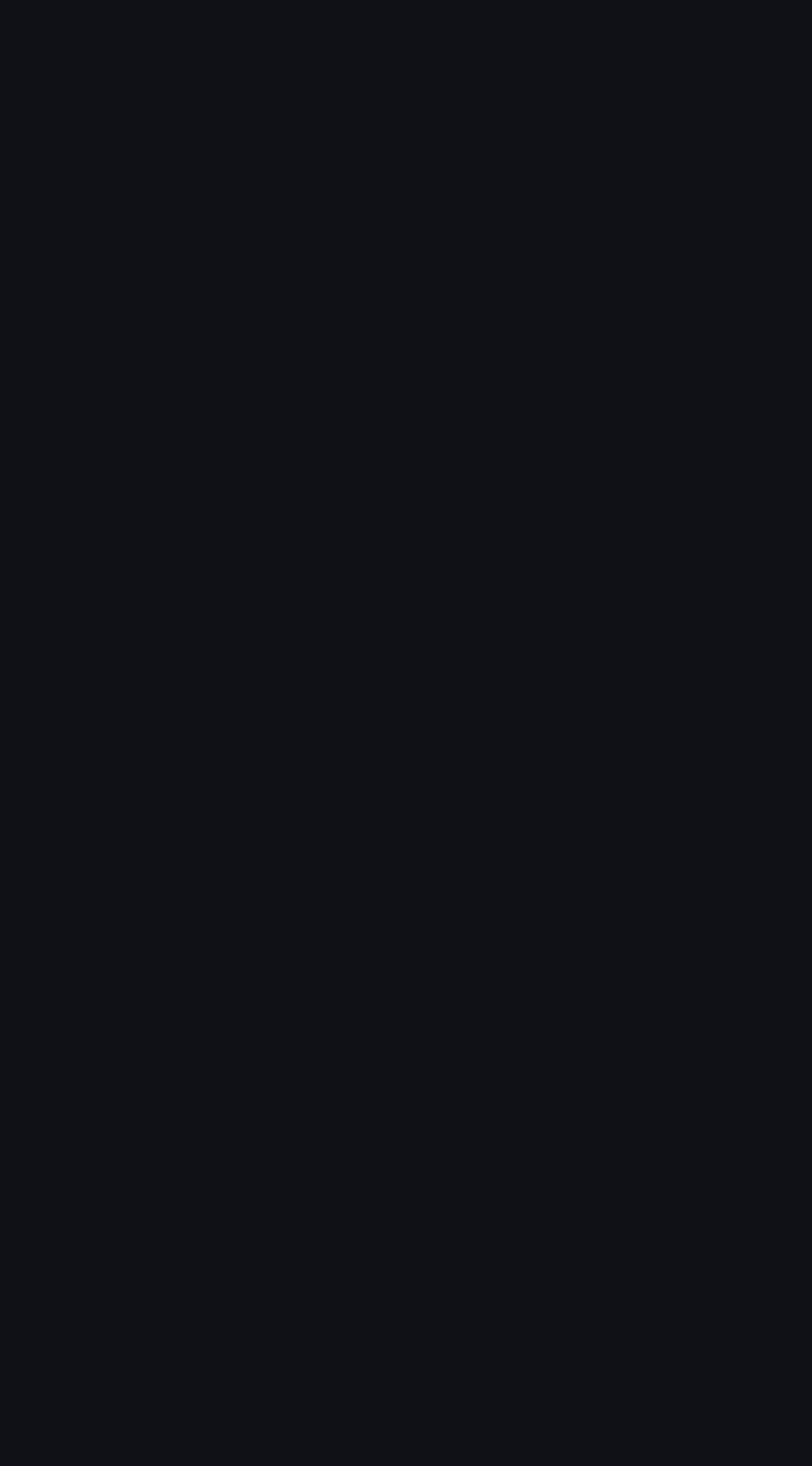
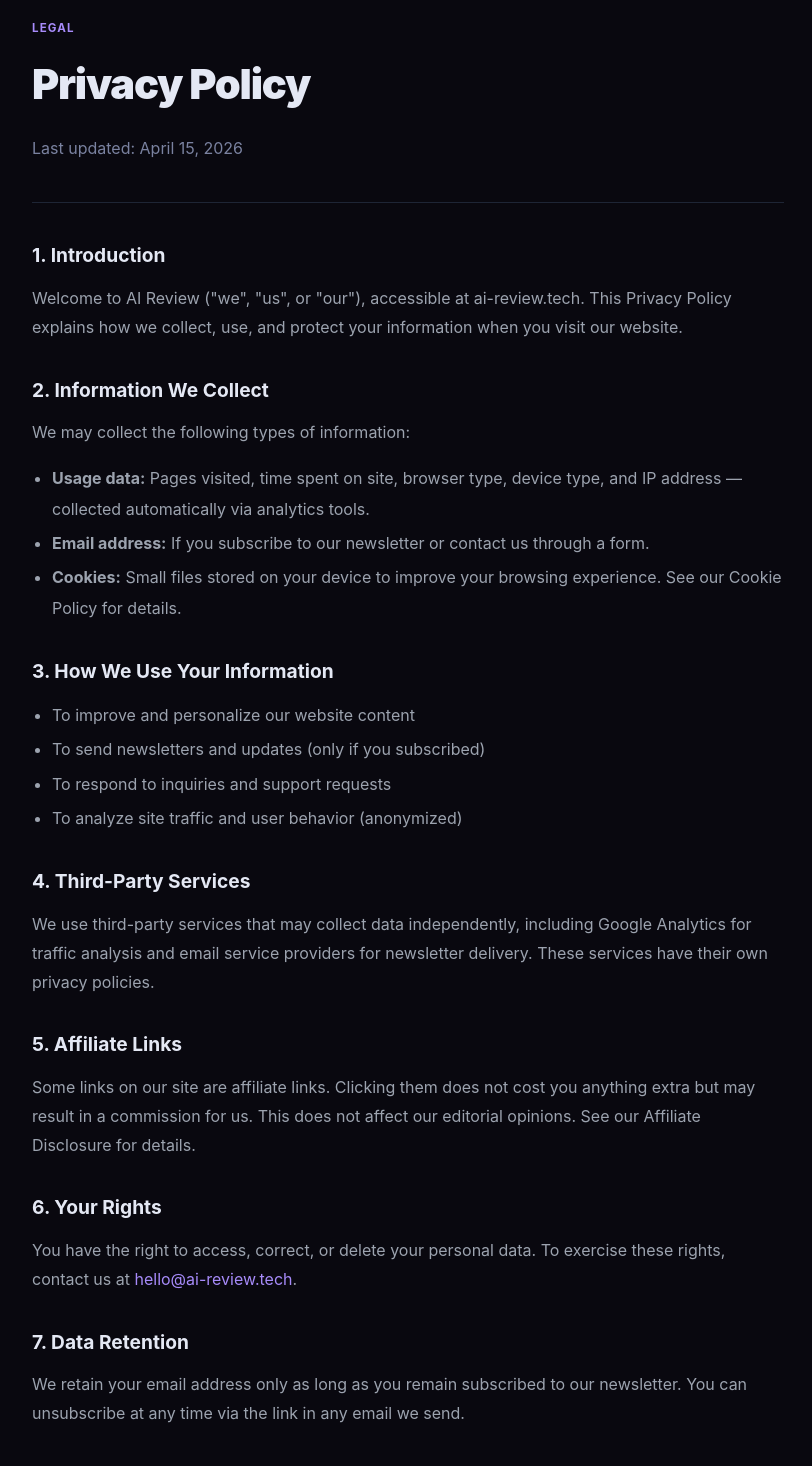
Before and after one commit to conceptsellerbills-cmyk/ai-review-tech, a Next.js app: page /privacy-policy in a window 1280 px wide. Before the commit this address had no page. Shown: the part 140-1606 px from the top of the page, without its empty margins (232-1044 px from the left). Before the commit the page ends 800 px from the top, so only its background shows below. Built offline with nearby package versions, Linux system fonts and the light colour scheme.

Commit message:
feat: add Privacy Policy page

```diff
--- /dev/null
+++ b/app/privacy-policy/page.tsx
@@ -0,0 +1,70 @@
+import type { Metadata } from "next";
+export const metadata: Metadata = { title: "Privacy Policy — AI Review", description: "Privacy Policy for AI Review (ai-review.tech)." };
+export default function PrivacyPolicyPage() {
+  return (
+    <>
+      <style>{`
+  *,*::before,*::after{box-sizing:border-box;margin:0;padding:0}
+  body{background:#09080f;color:#e4e8f4;font-family:-apple-system,BlinkMacSystemFont,"Segoe UI",sans-serif;line-height:1.7}
+  a{color:#a78bfa;text-decoration:none}
+  a:hover{text-decoration:underline}
+  .page-wrap{max-width:800px;margin:0 auto;padding:56px 24px 100px}
+  .page-eyebrow{font-size:0.72rem;font-weight:700;letter-spacing:0.1em;text-transform:uppercase;color:#a78bfa;margin-bottom:10px}
+  .page-title{font-size:clamp(1.8rem,4vw,2.6rem);font-weight:900;letter-spacing:-0.03em;margin-bottom:16px;color:#e4e8f4}
+  .page-subtitle{font-size:1rem;color:#7a82a0;margin-bottom:40px;line-height:1.7;max-width:600px}
+  .page-divider{border:none;border-top:1px solid #1e2535;margin:36px 0}
+  h2{font-size:1.2rem;font-weight:700;color:#e4e8f4;margin:32px 0 12px}
+  p{color:#9ca3af;line-height:1.8;margin-bottom:16px}
+  ul{color:#9ca3af;margin:0 0 16px 20px;line-height:1.9}
+  li{margin-bottom:4px}
+  .contact-form{display:flex;flex-direction:column;gap:16px;margin-top:24px}
+  .form-group{display:flex;flex-direction:column;gap:6px}
+  .form-group label{font-size:0.85rem;font-weight:600;color:#c8cad8}
+  .form-group input,.form-group textarea,.form-group select{background:rgba(255,255,255,0.05);border:1px solid rgba(255,255,255,0.1);border-radius:8px;padding:12px 16px;color:#e4e8f4;font-size:0.95rem;font-family:inherit;outline:none;transition:border-color 0.15s;resize:vertical}
+  .form-group input:focus,.form-group textarea:focus,.form-group select:focus{border-color:#a78bfa}
+  .form-group input::placeholder,.form-group textarea::placeholder{color:#4b5563}
+  .form-submit{background:#a78bfa;color:#fff;border:none;border-radius:10px;padding:13px 32px;font-size:1rem;font-weight:700;cursor:pointer;align-self:flex-start;transition:opacity 0.15s}
+  .form-submit:hover{opacity:0.85}
+  .info-card{background:rgba(255,255,255,0.03);border:1px solid #1e2535;border-radius:12px;padding:24px 28px;margin-bottom:20px}
+  .info-card h3{font-size:1rem;font-weight:700;color:#e4e8f4;margin-bottom:8px}
+  .info-card p{margin:0;font-size:0.9rem}
+  .highlight-box{background:rgba(167,139,250,0.08);border:1px solid rgba(167,139,250,0.25);border-radius:12px;padding:24px 28px;margin:28px 0}
+  .highlight-box p{margin:0;color:#c8cad8}
+`}</style>
+      <div className="page-wrap">
+        <div className="page-eyebrow">Legal</div>
+        <h1 className="page-title">Privacy Policy</h1>
+        <p className="page-subtitle">Last updated: April 15, 2026</p>
+        <hr className="page-divider" />
+        <h2>1. Introduction</h2>
+        <p>Welcome to AI Review ("we", "us", or "our"), accessible at ai-review.tech. This Privacy Policy explains how we collect, use, and protect your information when you visit our website.</p>
+        <h2>2. Information We Collect</h2>
+        <p>We may collect the following types of information:</p>
+        <ul>
+          <li><strong>Usage data:</strong> Pages visited, time spent on site, browser type, device type, and IP address — collected automatically via analytics tools.</li>
+          <li><strong>Email address:</strong> If you subscribe to our newsletter or contact us through a form.</li>
+          <li><strong>Cookies:</strong> Small files stored on your device to improve your browsing experience. See our Cookie Policy for details.</li>
+        </ul>
+        <h2>3. How We Use Your Information</h2>
+        <ul>
+          <li>To improve and personalize our website content</li>
+          <li>To send newsletters and updates (only if you subscribed)</li>
+          <li>To respond to inquiries and support requests</li>
+          <li>To analyze site traffic and user behavior (anonymized)</li>
+        </ul>
+        <h2>4. Third-Party Services</h2>
+        <p>We use third-party services that may collect data independently, including Google Analytics for traffic analysis and email service providers for newsletter delivery. These services have their own privacy policies.</p>
+        <h2>5. Affiliate Links</h2>
+        <p>Some links on our site are affiliate links. Clicking them does not cost you anything extra but may result in a commission for us. This does not affect our editorial opinions. See our Affiliate Disclosure for details.</p>
+        <h2>6. Your Rights</h2>
+        <p>You have the right to access, correct, or delete your personal data. To exercise these rights, contact us at <a href="mailto:hello@ai-review.tech">hello@ai-review.tech</a>.</p>
+        <h2>7. Data Retention</h2>
+        <p>We retain your email address only as long as you remain subscribed to our newsletter. You can unsubscribe at any time via the link in any email we send.</p>
+        <h2>8. Changes to This Policy</h2>
+        <p>We may update this Privacy Policy from time to time. Changes will be posted on this page with an updated date. Continued use of the site after changes constitutes acceptance.</p>
+        <h2>9. Contact</h2>
+        <p>For privacy-related questions, contact us at <a href="mailto:hello@ai-review.tech">hello@ai-review.tech</a>.</p>
+      </div>
+    </>
+  );
+}
```
